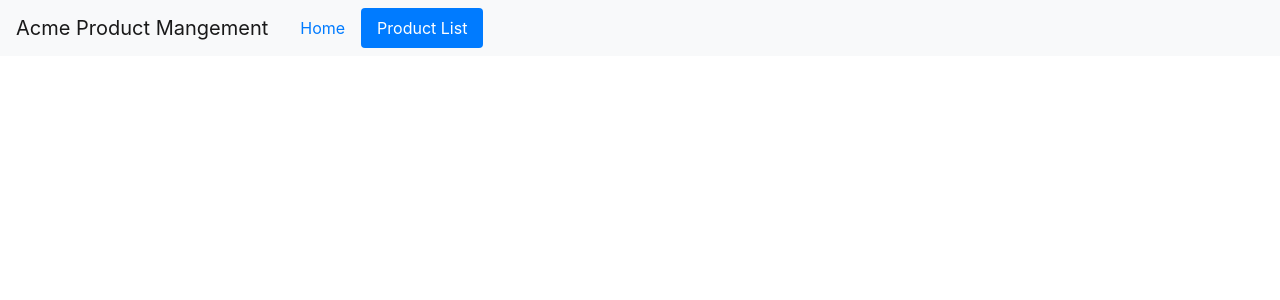
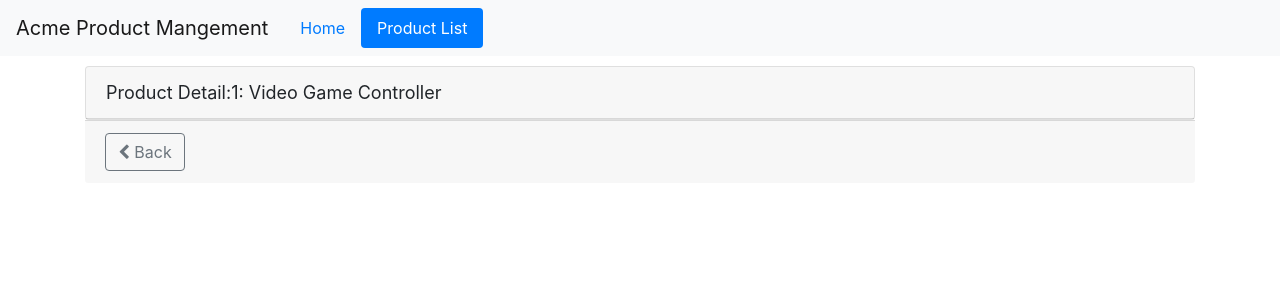
Before and after one commit to initialsam/Angular-GettingStarted, an Angular app: page /products/1 in a window 1280 px wide. Shown: the top 300 px of the page. Built offline with nearby package versions, Linux system fonts and the light colour scheme.

Commit message:
Navigation and Routing Additional Techniques   Done

```diff
--- a/src/app/app.module.ts
+++ b/src/app/app.module.ts
@@ -10,6 +10,7 @@
 import { StarComponent } from './shared/star.component';
 import { ProductDetailComponent } from './products/product-detail.component';
 import { WelcomeComponent } from './home/welcome.component';
+import { ProductDetailGuard } from './products/product-detail.guard';
 
 
 @NgModule({
@@ -24,10 +25,14 @@
   imports: [
     BrowserModule,
     FormsModule,
-    HttpClientModule ,
+    HttpClientModule,
     RouterModule.forRoot([
       { path: 'products', component: ProductListComponent },
-      { path: 'products/:id', component: ProductDetailComponent },
+      {
+        path: 'products/:id',
+        canActivate: [ProductDetailGuard],
+        component: ProductDetailComponent
+      },
       { path: 'welcome', component: WelcomeComponent },
       { path: '', redirectTo: 'welcome', pathMatch: 'full' },
       { path: '**', redirectTo: 'welcome', pathMatch: 'full' }
--- a/src/app/products/product-detail.component.html
+++ b/src/app/products/product-detail.component.html
@@ -3,3 +3,10 @@
     {{pageTitle + ': ' + product.productName}}
   </div>
 </div>
+<div class='card-footer'>
+    <button class='btn btn-outline-secondary'
+            (click)='onBack()'
+            style='width:80px'>
+      <i class='fa fa-chevron-left'></i> Back
+    </button>
+  </div>
--- a/src/app/products/product-detail.component.ts
+++ b/src/app/products/product-detail.component.ts
@@ -1,4 +1,6 @@
 import { Component, OnInit } from '@angular/core';
+import { ActivatedRoute, Router } from '@angular/router';
+import { IProduct } from './product';
 
 @Component({
   selector: 'pm-product-detail',
@@ -6,10 +8,25 @@
   styleUrls: ['./product-detail.component.css']
 })
 export class ProductDetailComponent implements OnInit {
-
-  constructor() { }
+  pageTitle = 'Product Detail';
+  product: IProduct ;
+  constructor(private route: ActivatedRoute,private router: Router) {}
 
   ngOnInit() {
+    let id = +this.route.snapshot.paramMap.get('id');
+    this.pageTitle += `:${id}`
+    this.product = {
+      "productId": id,
+      "productName": "Video Game Controller",
+      "productCode": "GMG-0042",
+      "releaseDate": "October 15, 2018",
+      "description": "Standard two-button video game controller",
+      "price": 35.95,
+      "starRating": 4.6,
+      "imageUrl": "assets/images/xbox-controller.png"
+    }
   }
-
+  onBack(): void {
+    this.router.navigate(['/products']);
+  }
 }
--- /dev/null
+++ b/src/app/products/product-detail.guard.ts
@@ -0,0 +1,24 @@
+import { Injectable } from '@angular/core';
+import { CanActivate, ActivatedRouteSnapshot, RouterStateSnapshot, UrlTree, Router } from '@angular/router';
+import { Observable } from 'rxjs';
+
+@Injectable({
+  providedIn: 'root'
+})
+export class ProductDetailGuard implements CanActivate {
+
+  constructor(private router: Router) { }
+
+  canActivate(
+    next: ActivatedRouteSnapshot,
+    state: RouterStateSnapshot): Observable<boolean | UrlTree> | Promise<boolean | UrlTree> | boolean | UrlTree {
+    let id = +next.url[1].path;
+    if (isNaN(id) || id < 1) {
+      alert('Invalid product Id');
+      this.router.navigate(['/products']);
+      return false;
+    }
+    return true;
+  }
+
+}
--- a/src/app/products/product-list.component.html
+++ b/src/app/products/product-list.component.html
@@ -23,8 +23,8 @@
                 <tr>
                     <th>
                         <button class='btn btn-primary'
-                        (click)='toggleImage()'>
-                        {{showImage ? 'Hide' : 'Show' }} Image
+                                (click)='toggleImage()'>
+                            {{showImage ? 'Hide' : 'Show' }} Image
                         </button>
                     </th>
                     <th>Product</th>
@@ -42,17 +42,23 @@
                 <tr *ngFor='let item of filterProducts'>
                     <td>
                         <img *ngIf='showImage'
-                        [src]='item.imageUrl'
-                        [title]='item.productName'
-                        [style.width.px]='imageWidth'
-                        [style.margin.px]='imageMargin'/>
+                             [src]='item.imageUrl'
+                             [title]='item.productName'
+                             [style.width.px]='imageWidth'
+                             [style.margin.px]='imageMargin' />
                     </td>
-                    <td>{{ item.productName }} </td>
+                    <td>
+                            <a [routerLink]="['/products',item.productId]">
+                                {{ item.productName }}
+                            </a>
+                    </td>
                     <td>{{ item.productCode | lowercase | convertToSpaces:'-'  }}</td>
                     <td>{{ item.releaseDate }}</td>
                     <td>{{ item.price | currency:'USD':'symbol':'1.2-2' }}</td>
-                    <td><pm-star [rating]='item.starRating'
-                        (ratingClicked)='onRatingClicked($event)'></pm-star></td>
+                    <td>
+                        <pm-star [rating]='item.starRating'
+                                 (ratingClicked)='onRatingClicked($event)'></pm-star>
+                    </td>
                 </tr>
             </tbody>
         </table>
```
Also changed, not shown: 2 other files (tests, documents, lock files or other folders).
